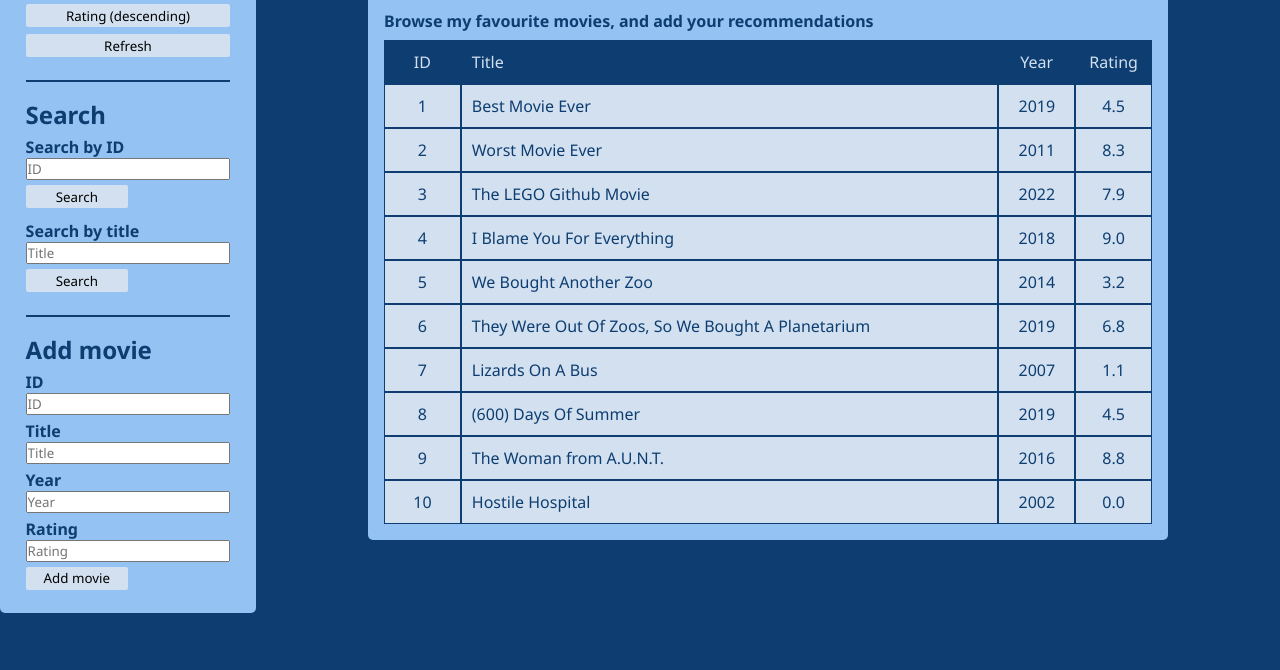
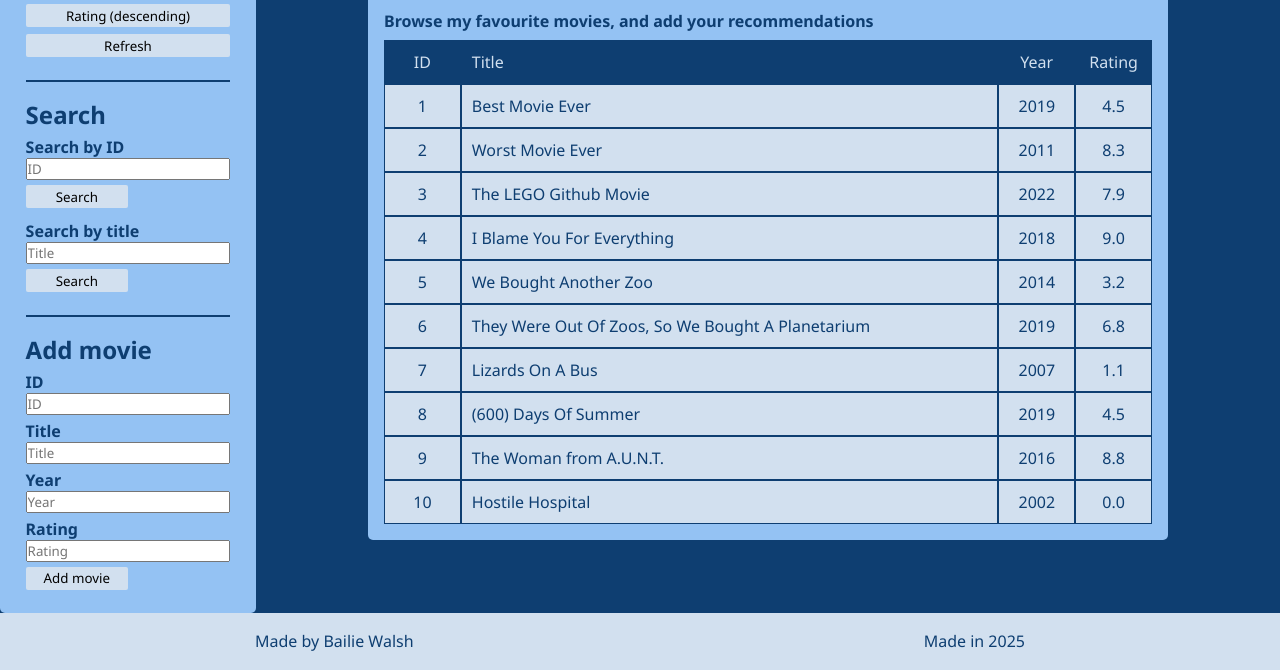
Before and after one commit to beiwa02/holmesglen-repository-3, a plain HTML site: page index.html in a window 1280 px wide. Shown: the part 200-870 px from the top of the page. Before the commit the page ends 813 px from the top, so only its background shows below. Drawn offline with Linux system fonts and the light colour scheme.

Commit message:
Add footer, style footer

```diff
--- a/index.html
+++ b/index.html
@@ -119,6 +119,11 @@
     </div>
   </div>
 
+  <footer class="flex-row">
+    <p>Made by Bailie Walsh</p>
+    <p>Made in 2025</p>
+  </footer>
+
   <script src="./movieArray.js"></script>
 </body>
 </html>
--- a/style.css
+++ b/style.css
@@ -29,13 +29,21 @@ body {
   flex-direction: row;
 }
 
-/* Header */
-h1 {
+/* Header and footer */
+h1, footer {
   color: var(--primary);
   background-color: var(--tertiary);
   padding: 0.6em 0;
+}
+
+h1 {
   text-align: center;
   font-size: 2.5em;
+}
+
+footer {
+  justify-content: space-around;
+  font-size: 1em;
 }
 
 /* Movie list */
```
